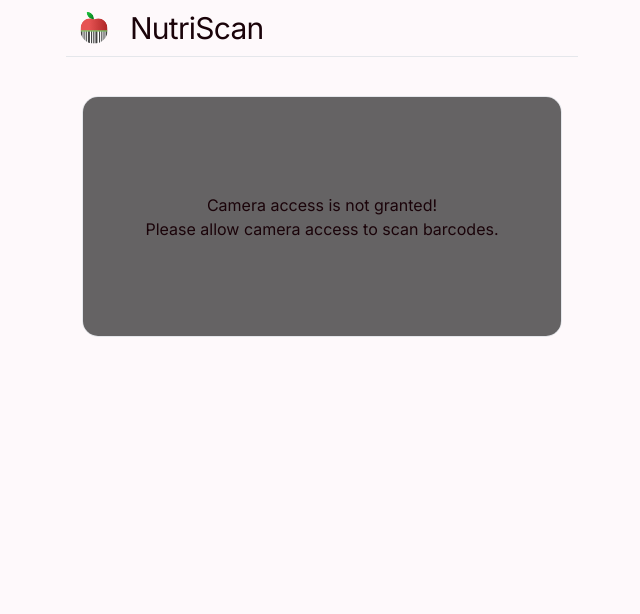
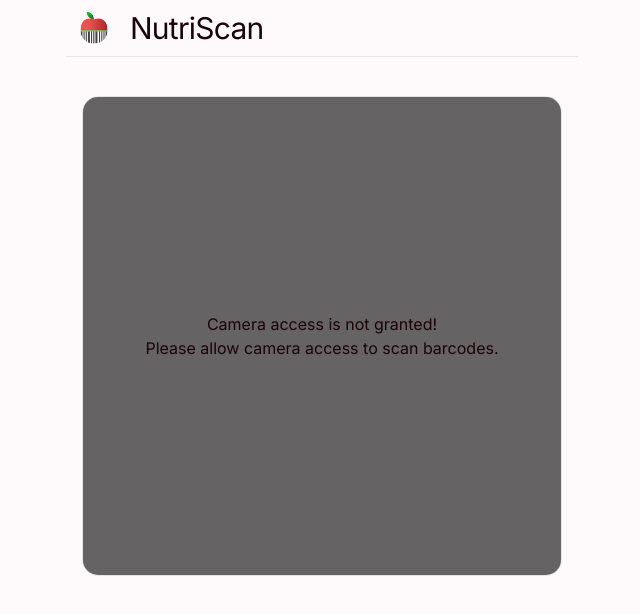
Before and after one commit to rezahedi/NutriScan, a Next.js app: page /app/scan in a window 1280 px wide. Shown: the top 614 px of the page, without its empty margins (318-958 px from the left). Built offline with nearby package versions, Linux system fonts and the light colour scheme; no server answers.

Commit message:
Scanner component aspect squared

```diff
--- a/app/(app)/app/components/Scanner.tsx
+++ b/app/(app)/app/components/Scanner.tsx
@@ -125,7 +125,7 @@ export default function Scanner({ handleResult }: { handleResult: (b: string) =>
 
 
   return (
-    <div ref={frameRef} className="relative w-full h-2/4 border rounded-2xl my-4 overflow-hidden">
+    <div ref={frameRef} className="relative w-full aspect-square border rounded-2xl my-4 overflow-hidden">
       <video className="w-full h-full" ref={videoRef} onLoadedMetadata={()=>setStatus(true)}>
         Your browser does not support the video tag.
       </video>
--- a/app/(app)/app/scan/page.tsx
+++ b/app/(app)/app/scan/page.tsx
@@ -33,7 +33,7 @@ export default function Page() {
   // }, []);
 
   return (
-    <div className="h-full p-4">
+    <div className="p-4">
       <Scanner handleResult={handleDetectedBarcode} />
       <div className="bg-background">
         {state === loadingState && <p>Loading...</p>}
```
